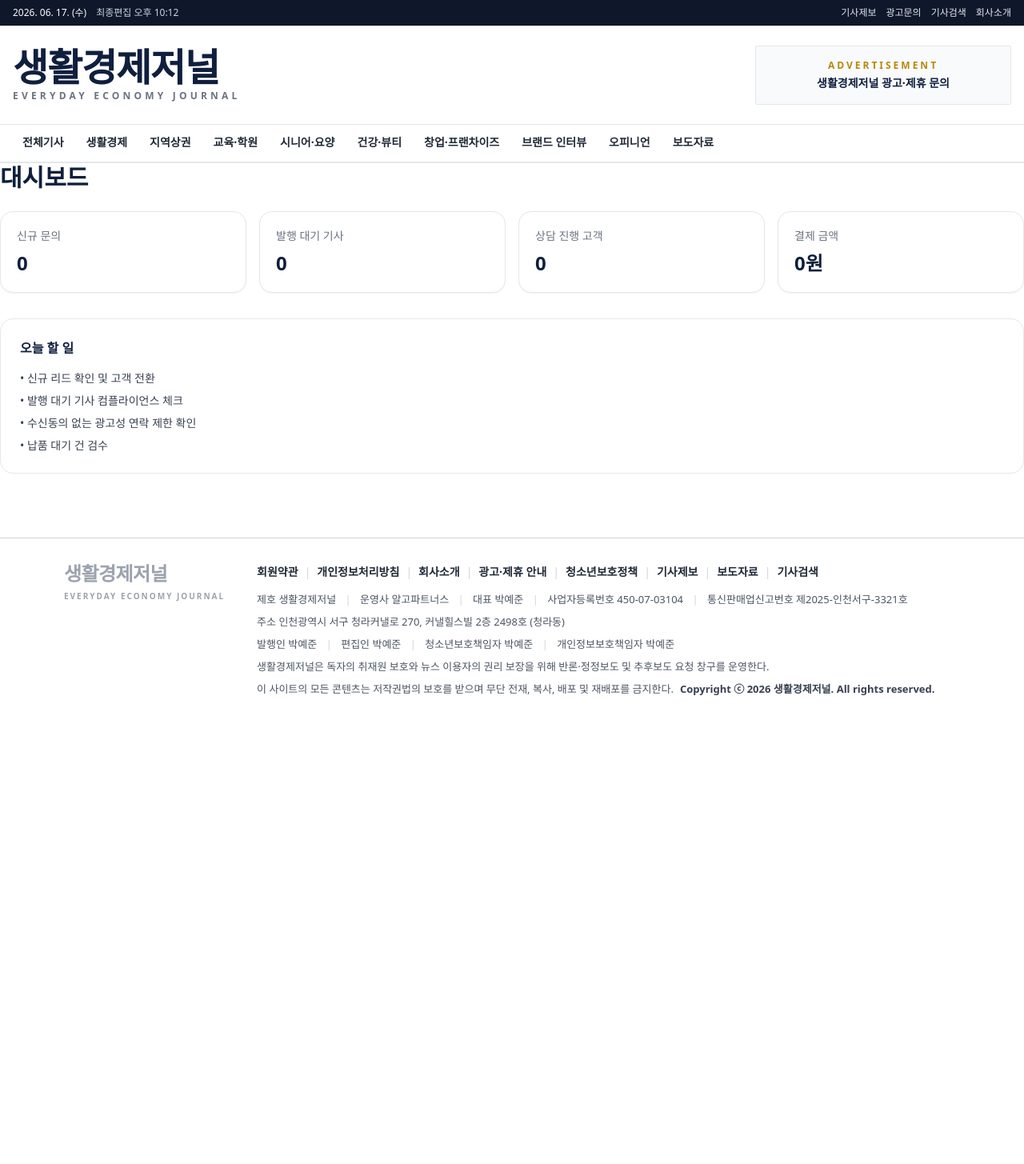
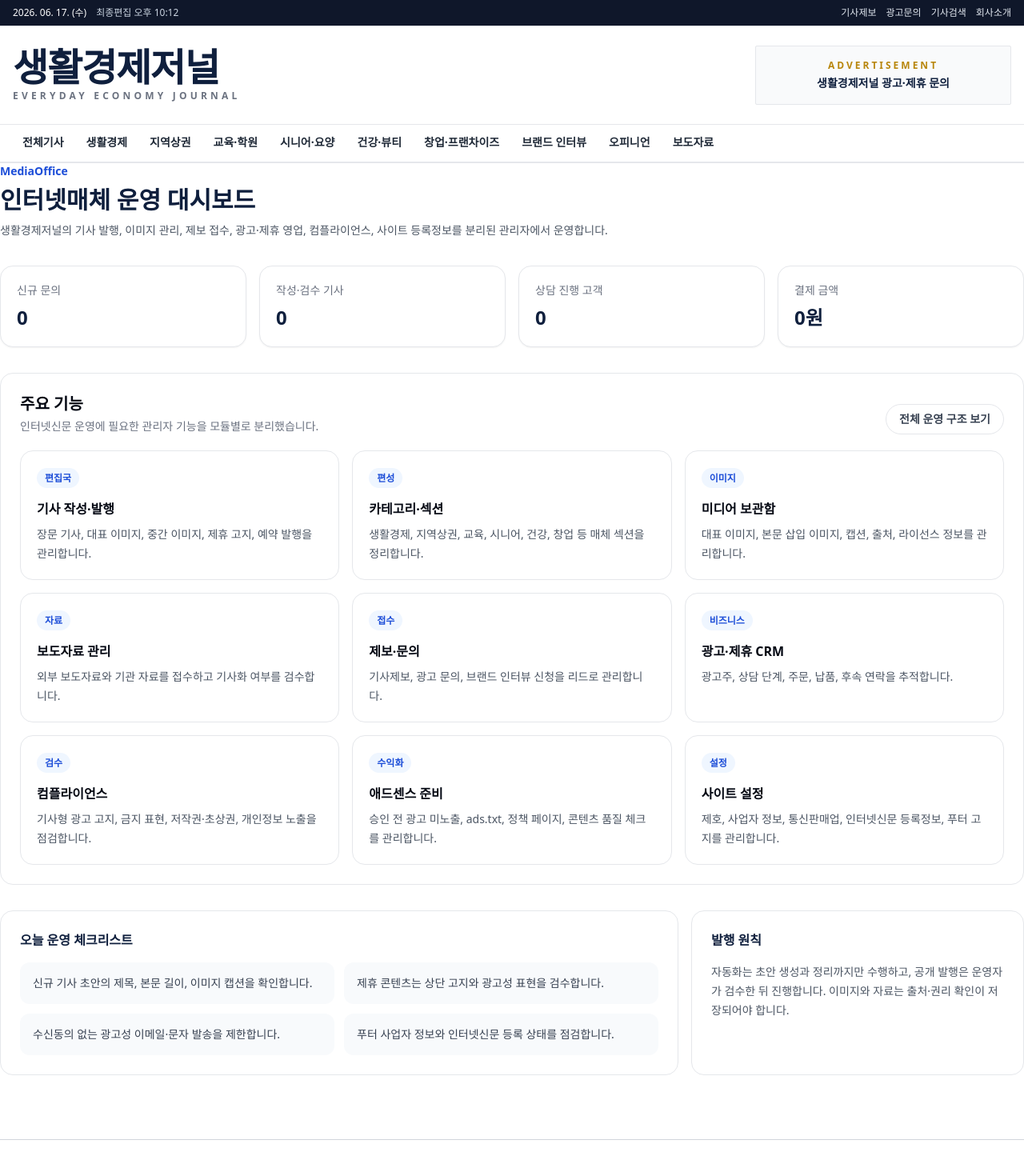
Before and after one commit to apark12321-ux/vision-media-mediaoffice, a Next.js app: page /admin in a window 1280 px wide. Shown: the top 1455 px of the page at 80% size. Before the commit the page ends 905 px from the top, so only its background shows below. Built offline with nearby package versions, Linux system fonts and the light colour scheme; no server answers; the database is empty.

Commit message:
Add MediaOffice module dashboard

```diff
--- a/app/admin/page.tsx
+++ b/app/admin/page.tsx
@@ -1,33 +1,82 @@
+import Link from 'next/link';
 import { StatCard } from '@/components/ui/stat-card';
 import { createSupabaseServerClient } from '@/lib/supabase/server';
+
+const quickModules = [
+  { title: '기사 작성·발행', desc: '장문 기사, 대표 이미지, 중간 이미지, 제휴 고지, 예약 발행을 관리합니다.', href: '/admin/articles', badge: '편집국' },
+  { title: '카테고리·섹션', desc: '생활경제, 지역상권, 교육, 시니어, 건강, 창업 등 매체 섹션을 정리합니다.', href: '/admin/categories', badge: '편성' },
+  { title: '미디어 보관함', desc: '대표 이미지, 본문 삽입 이미지, 캡션, 출처, 라이선스 정보를 관리합니다.', href: '/admin/media', badge: '이미지' },
+  { title: '보도자료 관리', desc: '외부 보도자료와 기관 자료를 접수하고 기사화 여부를 검수합니다.', href: '/admin/press', badge: '자료' },
+  { title: '제보·문의', desc: '기사제보, 광고 문의, 브랜드 인터뷰 신청을 리드로 관리합니다.', href: '/admin/leads', badge: '접수' },
+  { title: '광고·제휴 CRM', desc: '광고주, 상담 단계, 주문, 납품, 후속 연락을 추적합니다.', href: '/admin/clients', badge: '비즈니스' },
+  { title: '컴플라이언스', desc: '기사형 광고 고지, 금지 표현, 저작권·초상권, 개인정보 노출을 점검합니다.', href: '/admin/compliance', badge: '검수' },
+  { title: '애드센스 준비', desc: '승인 전 광고 미노출, ads.txt, 정책 페이지, 콘텐츠 품질 체크를 관리합니다.', href: '/admin/adsense', badge: '수익화' },
+  { title: '사이트 설정', desc: '제호, 사업자 정보, 통신판매업, 인터넷신문 등록정보, 푸터 고지를 관리합니다.', href: '/admin/settings', badge: '설정' }
+];
 
 export default async function AdminDashboardPage() {
   const supabase = await createSupabaseServerClient();
   const [leads, articles, clients, orders] = await Promise.all([
     supabase.from('leads').select('id', { count: 'exact', head: true }).eq('status', '신규'),
-    supabase.from('articles').select('id', { count: 'exact', head: true }).eq('status', 'review'),
+    supabase.from('articles').select('id', { count: 'exact', head: true }).in('status', ['draft', 'review']),
     supabase.from('clients').select('id', { count: 'exact', head: true }).in('status', ['관심 있음', '상담 완료', '결제 대기']),
     supabase.from('orders').select('amount,payment_status')
   ]);
   const paid = (orders.data ?? []).filter((o: any) => o.payment_status === 'paid').reduce((sum: number, o: any) => sum + (o.amount ?? 0), 0);
+
   return (
-    <div>
-      <h1 className="text-3xl font-black text-brand-navy">대시보드</h1>
-      <div className="mt-6 grid gap-4 md:grid-cols-4">
+    <div className="space-y-8">
+      <div>
+        <p className="text-sm font-bold text-brand-blue">MediaOffice</p>
+        <h1 className="mt-2 text-3xl font-black text-brand-navy">인터넷매체 운영 대시보드</h1>
+        <p className="mt-2 max-w-3xl text-sm leading-6 text-gray-600">
+          생활경제저널의 기사 발행, 이미지 관리, 제보 접수, 광고·제휴 영업, 컴플라이언스, 사이트 등록정보를 분리된 관리자에서 운영합니다.
+        </p>
+      </div>
+
+      <div className="grid gap-4 md:grid-cols-4">
         <StatCard label="신규 문의" value={leads.count ?? 0} />
-        <StatCard label="발행 대기 기사" value={articles.count ?? 0} />
+        <StatCard label="작성·검수 기사" value={articles.count ?? 0} />
         <StatCard label="상담 진행 고객" value={clients.count ?? 0} />
         <StatCard label="결제 금액" value={`${paid.toLocaleString()}원`} />
       </div>
-      <div className="mt-8 rounded-2xl border bg-white p-6">
-        <h2 className="font-black text-brand-navy">오늘 할 일</h2>
-        <ul className="mt-4 space-y-2 text-sm text-gray-700">
-          <li>• 신규 리드 확인 및 고객 전환</li>
-          <li>• 발행 대기 기사 컴플라이언스 체크</li>
-          <li>• 수신동의 없는 광고성 연락 제한 확인</li>
-          <li>• 납품 대기 건 검수</li>
-        </ul>
-      </div>
+
+      <section className="rounded-2xl border bg-white p-6">
+        <div className="flex items-end justify-between gap-4">
+          <div>
+            <h2 className="text-xl font-black text-gray-950">주요 기능</h2>
+            <p className="mt-1 text-sm text-gray-500">인터넷신문 운영에 필요한 관리자 기능을 모듈별로 분리했습니다.</p>
+          </div>
+          <Link href="/admin/system" className="rounded-full border px-4 py-2 text-sm font-bold text-gray-700 hover:bg-gray-50">전체 운영 구조 보기</Link>
+        </div>
+        <div className="mt-5 grid gap-4 md:grid-cols-3">
+          {quickModules.map((module) => (
+            <Link key={module.href} href={module.href} className="rounded-2xl border p-5 transition hover:-translate-y-0.5 hover:border-brand-blue hover:shadow-sm">
+              <span className="rounded-full bg-blue-50 px-2.5 py-1 text-xs font-black text-brand-blue">{module.badge}</span>
+              <h3 className="mt-4 font-black text-gray-950">{module.title}</h3>
+              <p className="mt-2 text-sm leading-6 text-gray-600">{module.desc}</p>
+            </Link>
+          ))}
+        </div>
+      </section>
+
+      <section className="grid gap-4 lg:grid-cols-3">
+        <div className="rounded-2xl border bg-white p-6 lg:col-span-2">
+          <h2 className="font-black text-brand-navy">오늘 운영 체크리스트</h2>
+          <ul className="mt-4 grid gap-3 text-sm text-gray-700 md:grid-cols-2">
+            <li className="rounded-xl bg-slate-50 p-4">신규 기사 초안의 제목, 본문 길이, 이미지 캡션을 확인합니다.</li>
+            <li className="rounded-xl bg-slate-50 p-4">제휴 콘텐츠는 상단 고지와 광고성 표현을 검수합니다.</li>
+            <li className="rounded-xl bg-slate-50 p-4">수신동의 없는 광고성 이메일·문자 발송을 제한합니다.</li>
+            <li className="rounded-xl bg-slate-50 p-4">푸터 사업자 정보와 인터넷신문 등록 상태를 점검합니다.</li>
+          </ul>
+        </div>
+        <div className="rounded-2xl border bg-white p-6">
+          <h2 className="font-black text-brand-navy">발행 원칙</h2>
+          <p className="mt-4 text-sm leading-6 text-gray-600">
+            자동화는 초안 생성과 정리까지만 수행하고, 공개 발행은 운영자가 검수한 뒤 진행합니다. 이미지와 자료는 출처·권리 확인이 저장되어야 합니다.
+          </p>
+        </div>
+      </section>
     </div>
   );
 }
```
